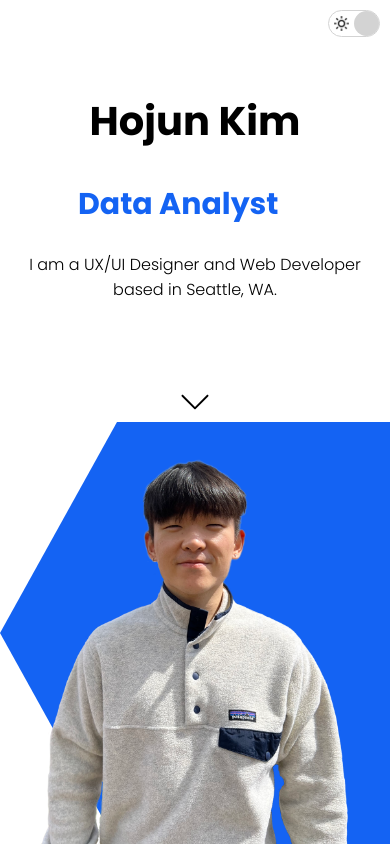
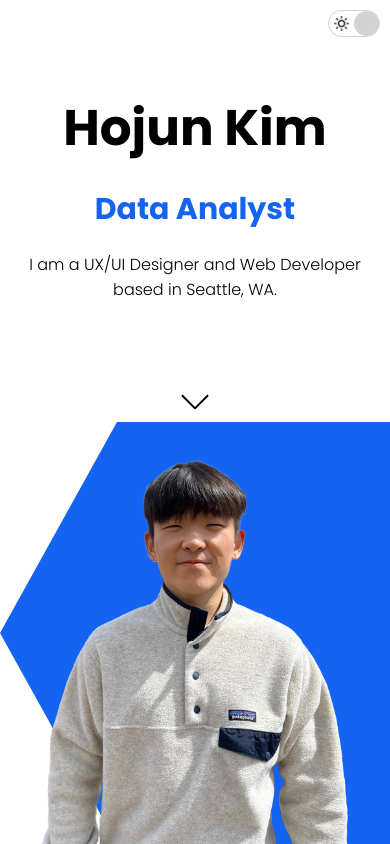
Before and after one commit to hojkim/Portfolio, a React (Create React App) app: page / in a window 390 px wide. Built offline with nearby package versions, Linux system fonts and the light colour scheme.

Commit message:
Fixed intro layout for mobile

```diff
--- a/src/components/intro/intro.css
+++ b/src/components/intro/intro.css
@@ -29,6 +29,7 @@
 
 .i-title {
     height: 50px;
+    width: 100%;
     overflow: hidden;
 }
 
@@ -51,7 +52,6 @@
     font-size: 30px;
     font-weight: bold;
     color: #1463f3;
-    display: flex;
     align-items: center;
 }
 
@@ -97,7 +97,11 @@
     }
 
     .i-name {
-        font-size: 40px;
+        font-size: 50px;
+    }
+
+    .i-title-item {
+        text-align: center;
     }
 
     .i-img {
```
